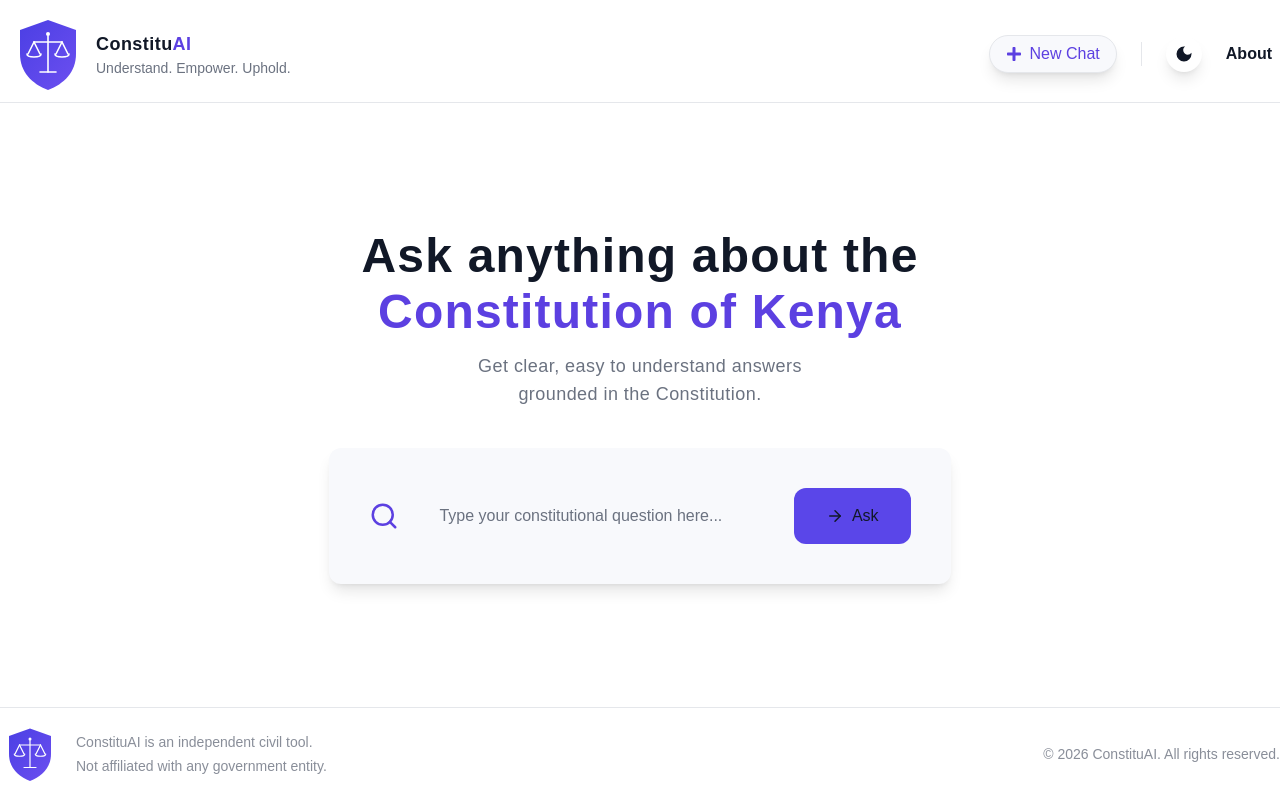
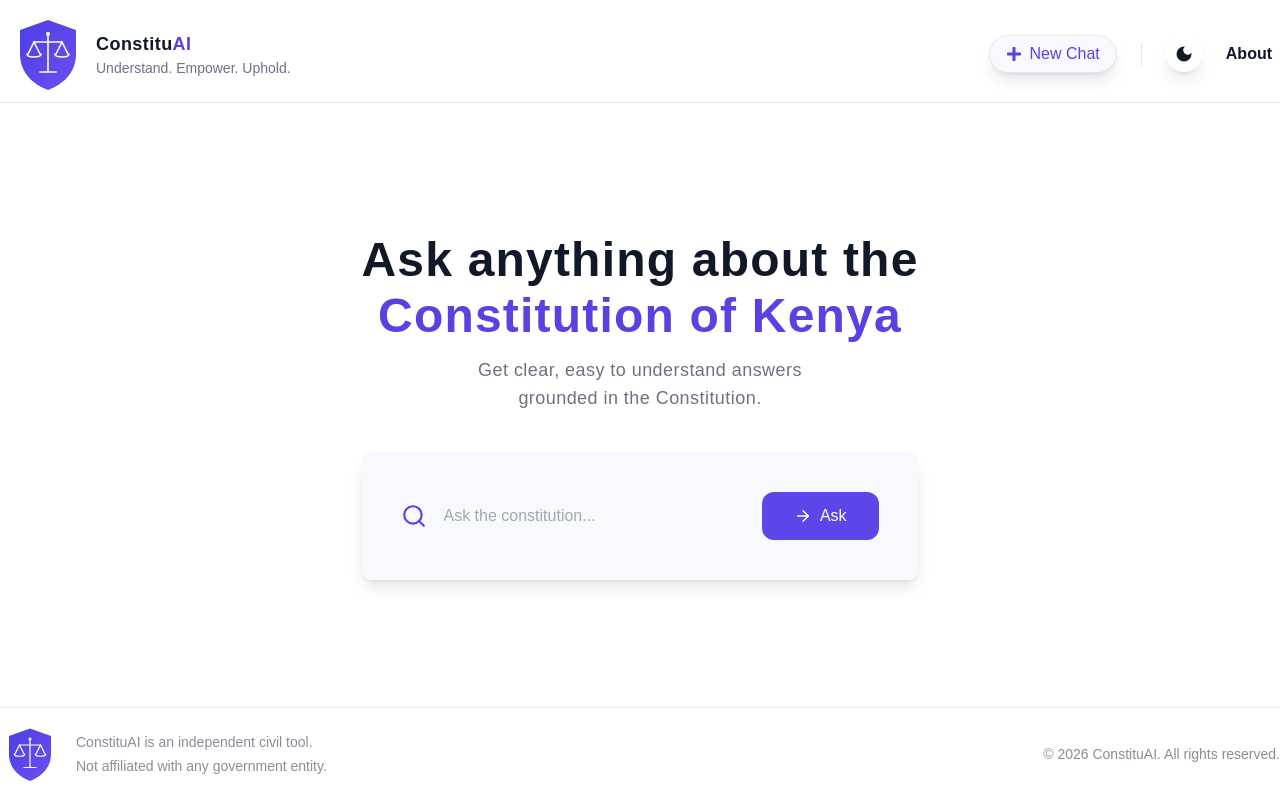
Before and after one commit to esthercate/ConstituAI, a Next.js app: page / in a window 1280 px wide. Built offline with nearby package versions, Linux system fonts and the light colour scheme.

Commit message:
Complete search bar

```diff
--- a/components/landing/SearchBar.tsx
+++ b/components/landing/SearchBar.tsx
@@ -2,21 +2,25 @@ import { FiArrowRight, FiSearch } from 'react-icons/fi';
 
 const SearchBar = () => {
 	return (
-		<div className="card">
+		<div className="container">
+			<div className="card flex justify-between">
+				<div className="flex gap-4 w-full items-center">
 					<FiSearch className="text-primary text-3xl" />
 					<input
 						type="text"
-				placeholder="Type your constitutional question here..."
-				className="flex-1 bg-transparent text-foreground placeholder:text-muted-foreground text-base outline-none"
+						placeholder="Ask the constitution..."
+						className="flex w-full bg-transparent text-foreground placeholder:text-muted-foreground/60 text-base outline-none"
 					/>
+				</div>
 
 				<button
 					type="button"
-				className="flex items-center gap-2 rounded-xl bg-button px-8 py-4"
+					className="flex items-center gap-2 text-white rounded-xl bg-button px-4 sm:px-8 py-3"
 				>
 					<FiArrowRight className="text-lg" />
-				Ask
+					<span className="hidden sm:inline">Ask</span>
 				</button>
+			</div>
 		</div>
 	);
 };
```
Lines whose indentation alone changed are shown as unchanged.
